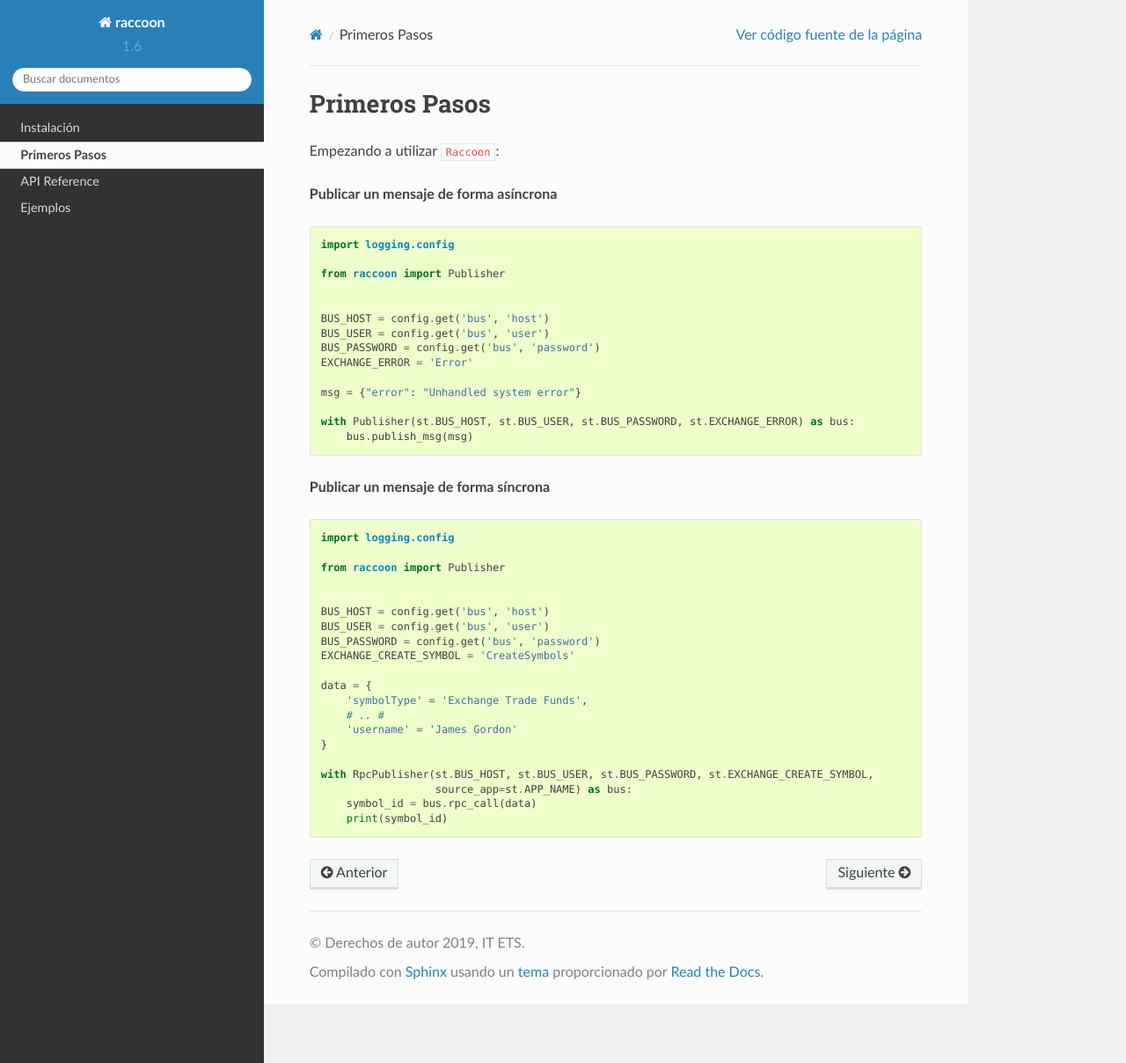
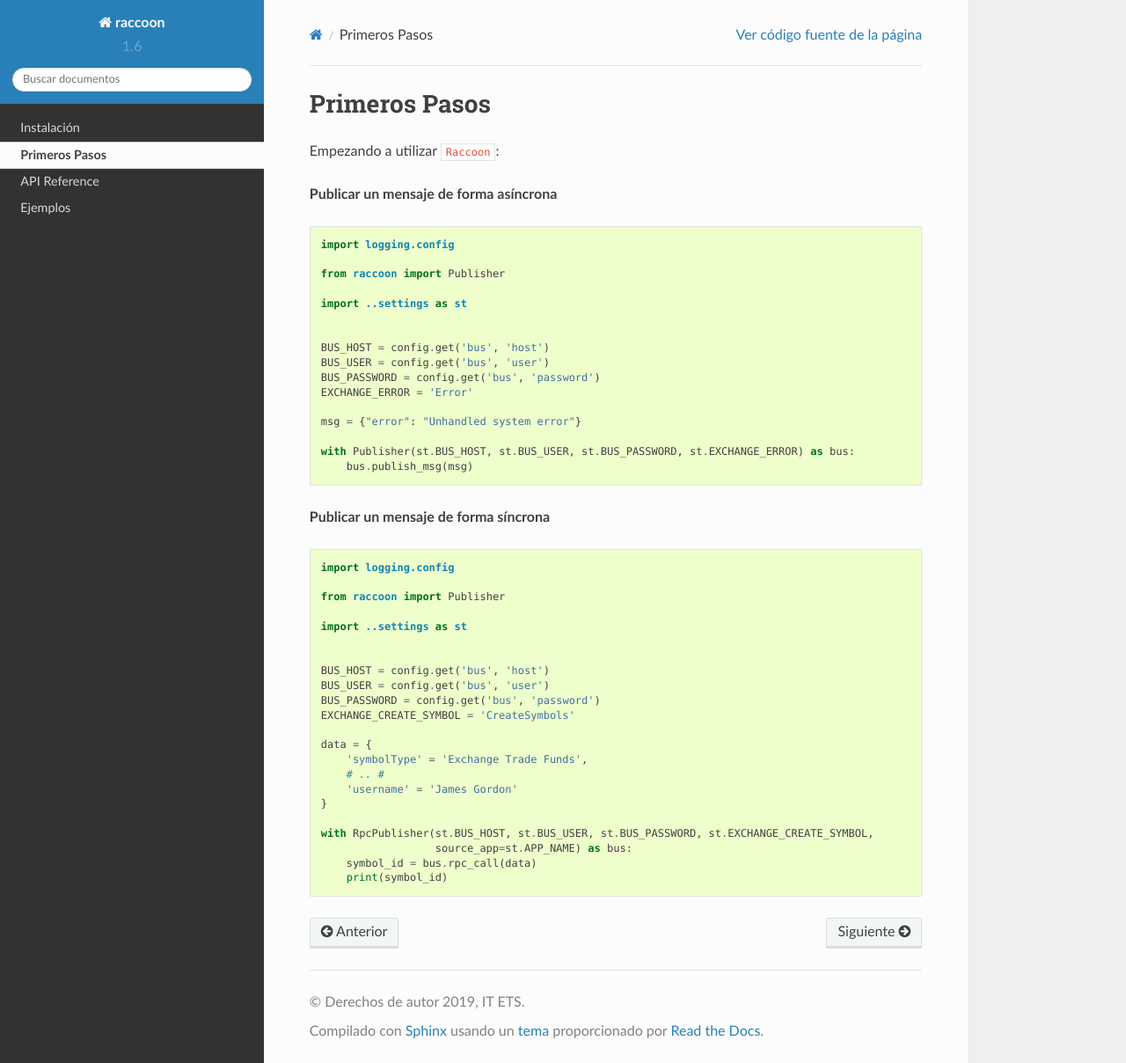
Before and after one commit to etsfactory/raccoon, a Sphinx documentation site: the page built from docs/source/first_steps.rst, in a window 1280 px wide and 1208 px high. Shown: the whole window at 88% size. Built offline with Sphinx 7.4.7 and the Read the Docs theme 2.0.0, drawn with Linux system fonts in a browser that asks for light colours.

Commit message:
[ADD] Doc updated.

```diff
--- a/docs/source/first_steps.rst
+++ b/docs/source/first_steps.rst
@@ -10,6 +10,8 @@ Empezando a utilizar ``Raccoon``:
     import logging.config
 
     from raccoon import Publisher
+
+    import ..settings as st
 
 
     BUS_HOST = config.get('bus', 'host')
@@ -31,6 +33,8 @@ Empezando a utilizar ``Raccoon``:
 
     from raccoon import Publisher
 
+    import ..settings as st
+
 
     BUS_HOST = config.get('bus', 'host')
     BUS_USER = config.get('bus', 'user')
```
